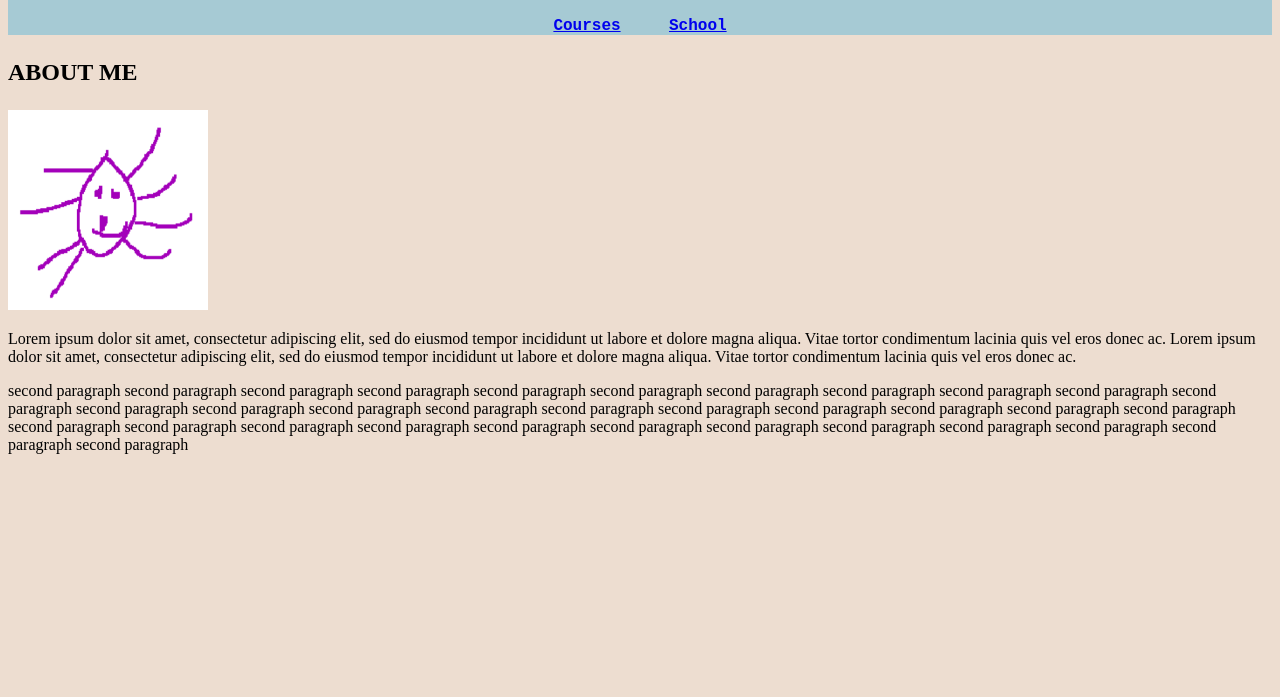
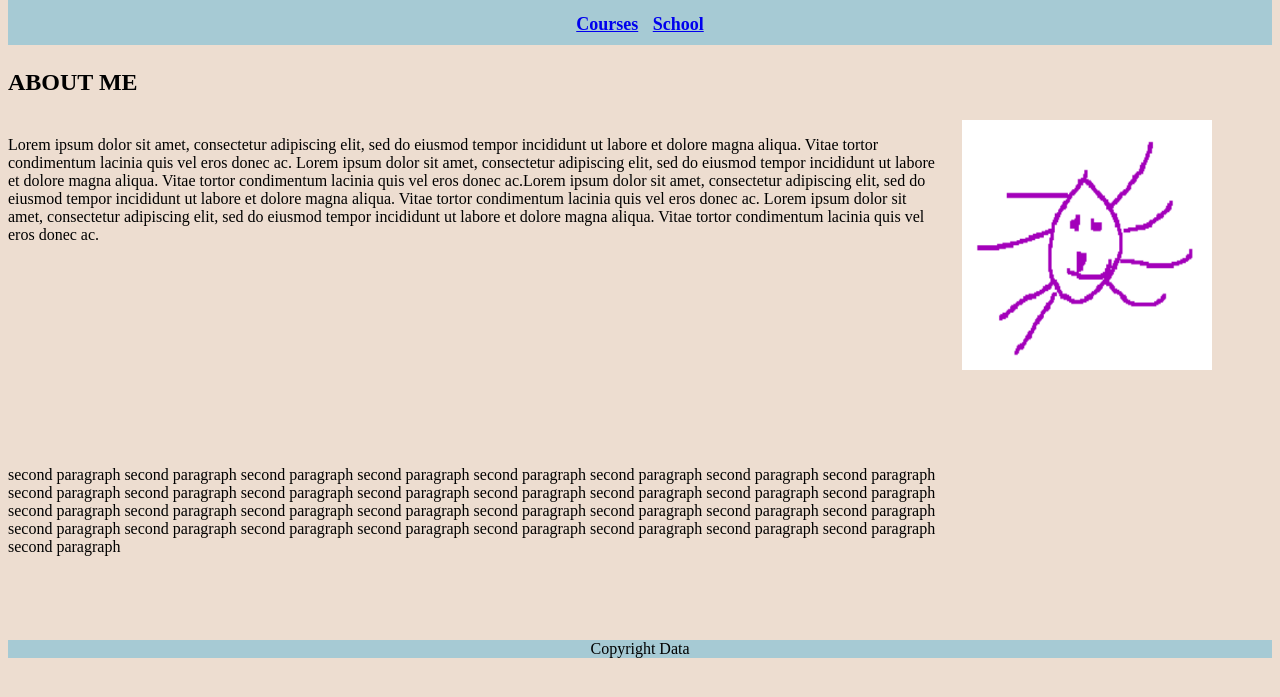
Before and after one commit to DanielLazzaroni125/lab7, a plain HTML site: page index.html in a window 1280 px wide. Shown: the part 75-772 px from the top of the page. Drawn offline with Linux system fonts and the light colour scheme; a web font is replaced by a local one.

Commit message:
edited footer

```diff
--- a/css/stylesheet.css
+++ b/css/stylesheet.css
@@ -4,7 +4,7 @@
 
 h1{
     font-family: Montserrat;
-    padding-bottom: 2%;
+    padding-bottom: 1%;
 }
 
 h2{
@@ -47,9 +47,7 @@ h3{
     grid-row: 3;
 }
 
-#foot{
-    grid-column: 1/3;
-    grid-row: 4;
+footer{
     background-color: #A6CAD4;
     text-align: center;
 }
--- a/index.html
+++ b/index.html
@@ -13,31 +13,46 @@
     <nav>
       <h1>Welcome to my Website</h1>
       <h2>
-        <pre><a href="misc/courses.html">Courses</a>    <a href="misc/school.html">School</a></pre>
+        <div class="links">
+          <li><a href="misc/courses.html">Courses</a>    <a href="misc/school.html">School</a></li>
+        </div>
       </h2>
     </nav>
     <h3>ABOUT ME</h3>
-    <div>
-    <img src="images/opus.png" alt="Octupus" width="200" height="200" />
-    <p>
+    <div class="container">
+      <p id="p1">
         Lorem ipsum dolor sit amet, consectetur adipiscing elit, sed do eiusmod
         tempor incididunt ut labore et dolore magna aliqua. Vitae tortor
         condimentum lacinia quis vel eros donec ac. Lorem ipsum dolor sit amet,
-      consectetur adipiscing elit, sed do eiusmod tempor incididunt ut labore et
-      dolore magna aliqua. Vitae tortor condimentum lacinia quis vel eros donec
-      ac.
+        consectetur adipiscing elit, sed do eiusmod tempor incididunt ut labore
+        et dolore magna aliqua. Vitae tortor condimentum lacinia quis vel eros
+        donec ac.Lorem ipsum dolor sit amet, consectetur adipiscing elit, sed do
+        eiusmod tempor incididunt ut labore et dolore magna aliqua. Vitae tortor
+        condimentum lacinia quis vel eros donec ac. Lorem ipsum dolor sit amet,
+        consectetur adipiscing elit, sed do eiusmod tempor incididunt ut labore
+        et dolore magna aliqua. Vitae tortor condimentum lacinia quis vel eros
+        donec ac.
       </p>
-    <p>
-      second paragraph second paragraph second paragraph second paragraph second
-      paragraph second paragraph second paragraph second paragraph second
-      paragraph second paragraph second paragraph second paragraph second
-      paragraph second paragraph second paragraph second paragraph second
-      paragraph second paragraph second paragraph second paragraph second
-      paragraph second paragraph second paragraph second paragraph second
-      paragraph second paragraph second paragraph second paragraph second
-      paragraph second paragraph second paragraph second paragraph second
-      paragraph
+      <img
+        src="images/opus.png"
+        alt="Octupus"
+        width="250"
+        height="250"
+        id="img1"
+      />
+
+      <p id="p2">
+        second paragraph second paragraph second paragraph second paragraph
+        second paragraph second paragraph second paragraph second paragraph
+        second paragraph second paragraph second paragraph second paragraph
+        second paragraph second paragraph second paragraph second paragraph
+        second paragraph second paragraph second paragraph second paragraph
+        second paragraph second paragraph second paragraph second paragraph
+        second paragraph second paragraph second paragraph second paragraph
+        second paragraph second paragraph second paragraph second paragraph
+        second paragraph
       </p>
     </div>
+    <footer id="foot">Copyright Data</footer>
   </body>
 </html>
```
Lines whose indentation alone changed are shown as unchanged.
